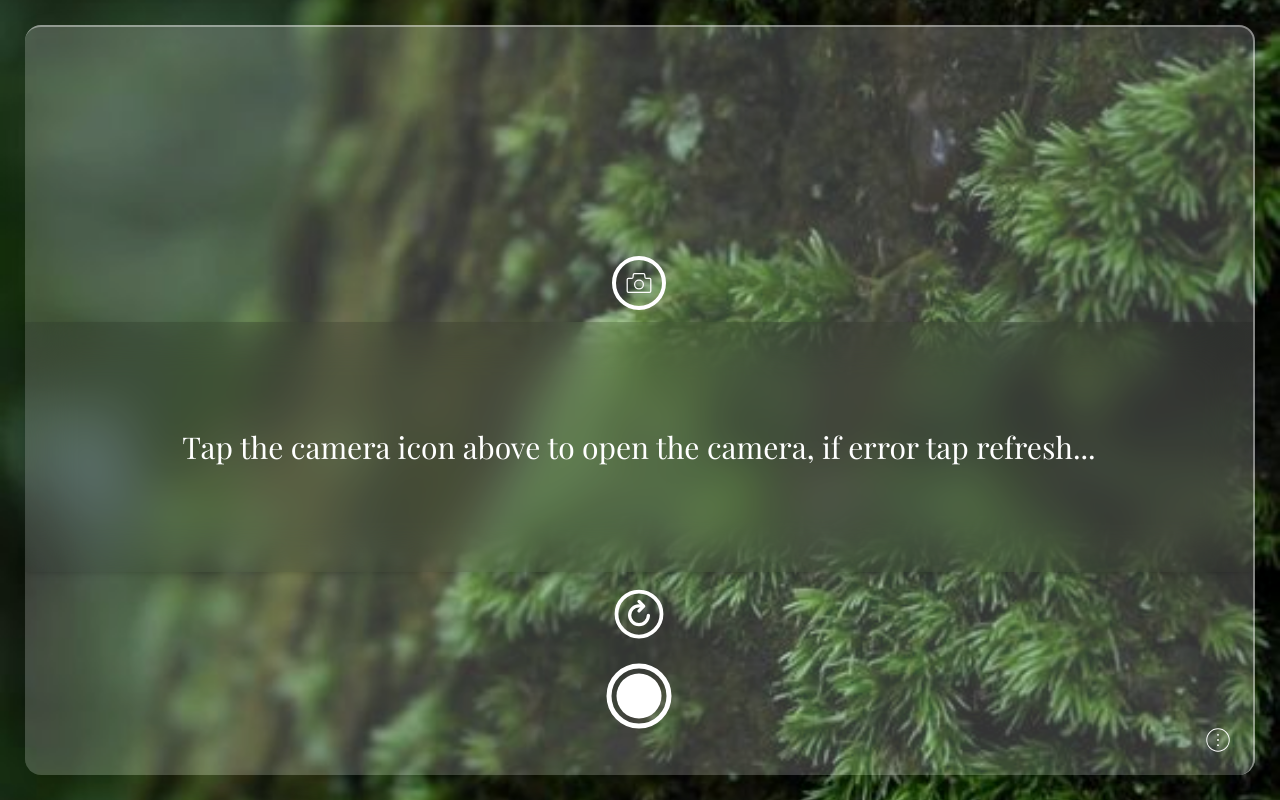
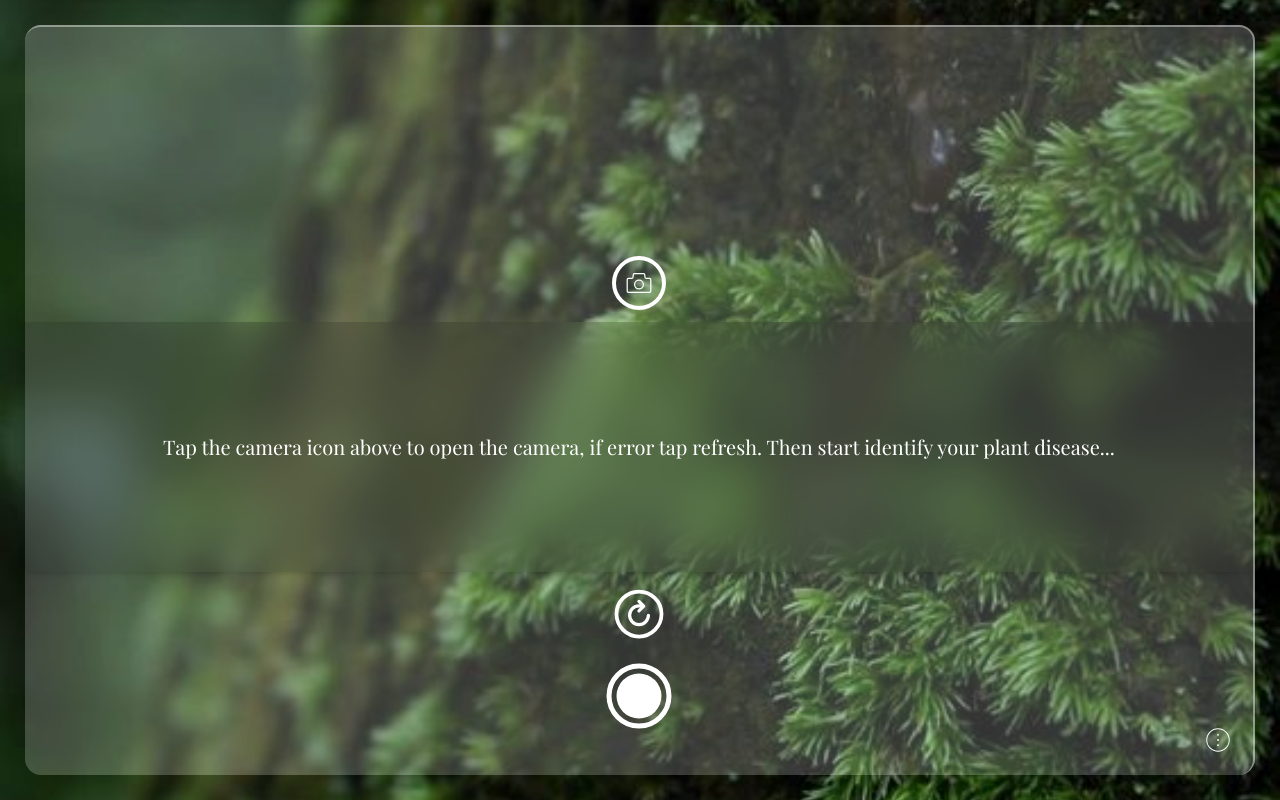
Before and after one commit to derikaquary/26-plant-disease-identifier, a Next.js app: page /plant_analyzer in a window 1280 px wide. Built offline with nearby package versions, Linux system fonts and the light colour scheme; no server answers.

Commit message:
change the user direction info

```diff
--- a/app/plant_analyzer/page.js
+++ b/app/plant_analyzer/page.js
@@ -195,9 +195,9 @@ function PlantAnalyzer() {
             dangerouslySetInnerHTML={{ __html: plantInfo }}
           />
         ) : (
-          <p className="text-[30px] text-white ">
-            Tap the camera icon above to open the camera, if error tap
-            refresh...
+          <p className="text-[20px] text-white ">
+            Tap the camera icon above to open the camera, if error tap refresh.
+            Then start identify your plant disease...
           </p>
         )}
         {error && (
```
